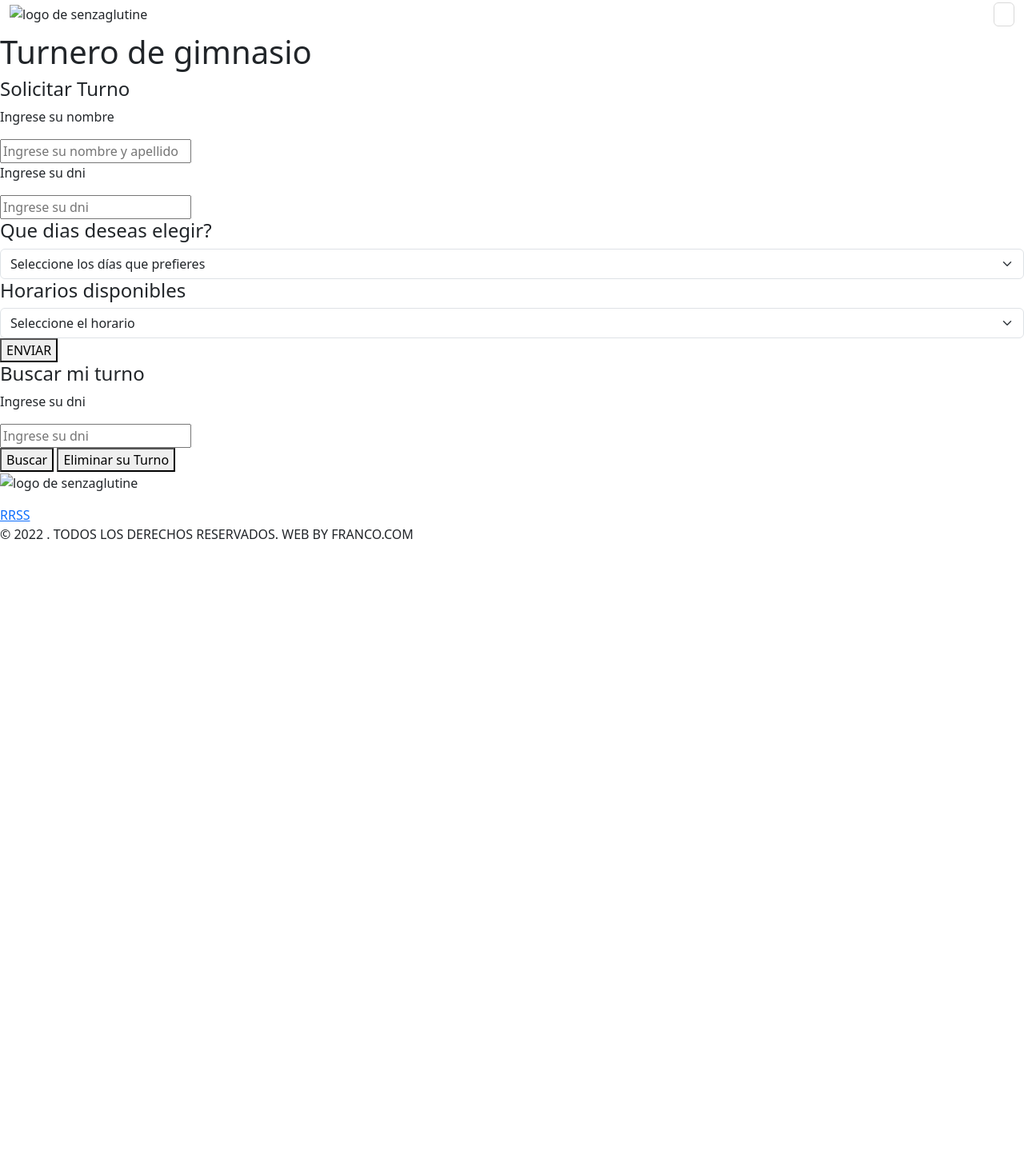
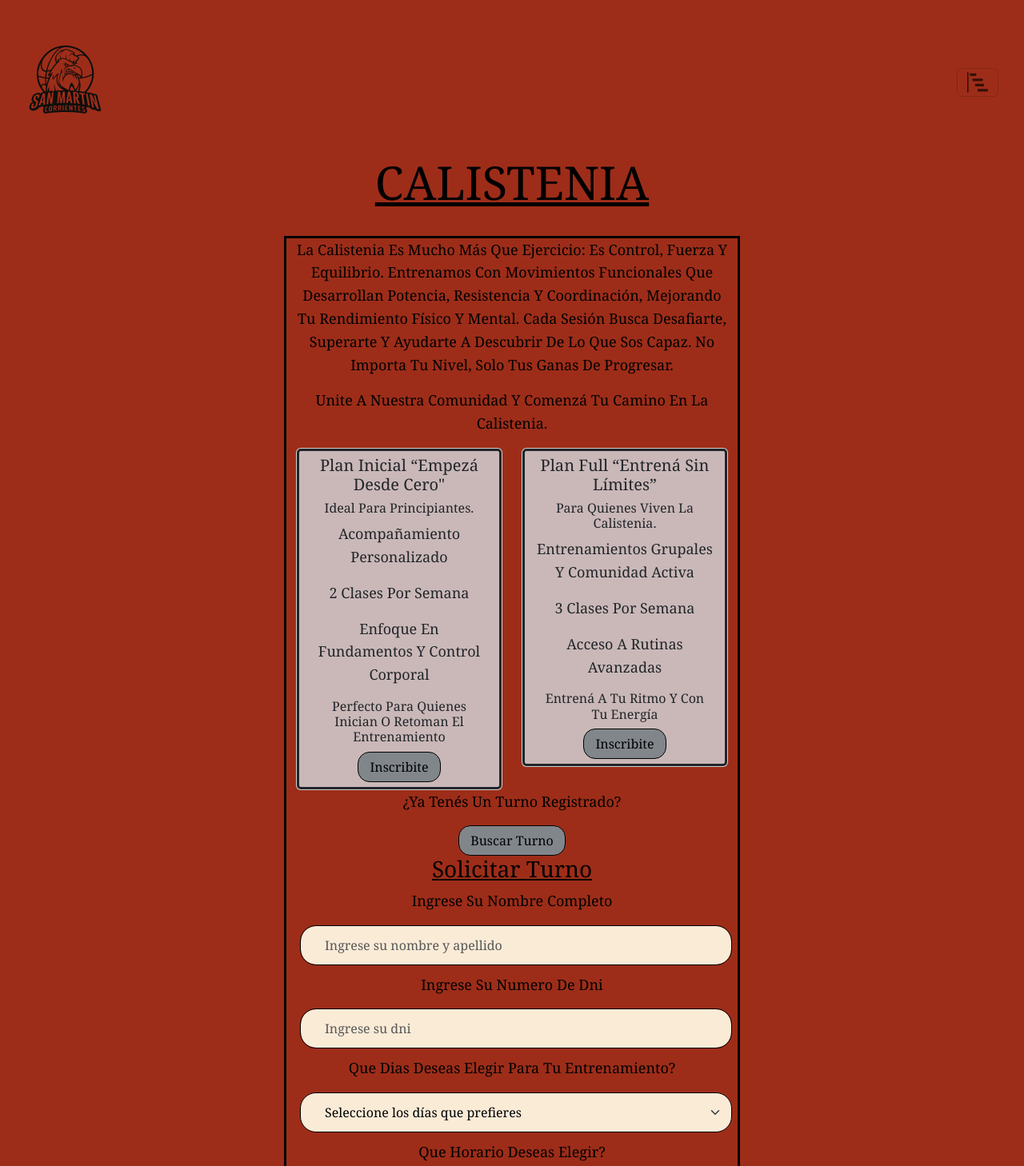
Before and after one commit to Franco98-prg/Turnero, a plain HTML site: page index.html in a window 1280 px wide. Shown: the part 5-1463 px from the top of the page at 80% size. Before the commit the page ends 800 px from the top, so only its background shows below. Drawn offline with nearby package versions, Linux system fonts and the light colour scheme.

Commit message:
ingreso de css, modificaciones en js y estructura armada de html

```diff
--- a/css/style.css
+++ b/css/style.css
@@ -0,0 +1,137 @@
+/*Estilo Body*/
+body{
+    background-color: rgb(157, 45, 25);
+    color: rgb(0, 0, 0);
+    text-transform: capitalize;
+    font-family: Georgia, 'Times New Roman', Times, serif;
+    font-size: 16px;
+    line-height: 1.6;
+    padding: 20px
+}
+
+
+
+h1 {
+    text-align: center;
+    text-decoration: underline;
+    font-size: 58px;
+    padding: 16px;
+    margin: 16px;
+}
+
+h3 {
+    text-align: center;
+    text-decoration: underline;
+
+}
+p{
+    font-size: 18px;
+}
+h5{
+    color: black;
+}
+h6{
+    color: rgb(rgb(88, 88, 88), green, blue);
+}
+/*HEADER*/
+header {
+    padding-top: 30px;
+
+}
+
+.navbar-brand{
+    font-size: 18px;
+
+}
+
+.img-nav{
+    width: 100px;
+}
+
+.bi {
+    height: 26px;
+    width: 26px;
+}
+
+.form-control{
+    background-color: antiquewhite;
+    color: black;
+    display: inline-block;
+    text-decoration: none;
+    border: 1px solid;
+    padding: 12px 30px;
+    border-radius: 20px;
+    margin: 0px 5px 10px 5px;
+}
+
+.form-select{
+    background-color: antiquewhite;
+    color: black;
+    display: inline-block;
+    text-decoration: none;
+    border: 1px solid;
+    padding: 12px 30px;
+    border-radius: 20px;
+    margin: 0px 5px 10px 5px;
+}
+
+/*FOOTER*/
+.footer {
+
+    color: rgb(0, 0, 0);
+    display: flex;
+    flex-direction: row;
+    padding-top: 100px;
+
+}
+.img-footer {
+
+    width: 100px;
+
+}
+
+button {
+    background-color: rgb(129, 134, 139);
+    color: black;
+    display: inline-block;
+    text-decoration: none;
+    border: 1px solid;
+    padding: 6px 14px;
+    border-radius: 15px;
+
+}
+
+button:hover{
+    background-color: rgba(85, 85, 85, 0.447);
+}
+
+.btn{
+    background-color: rgb(129, 134, 139);
+    color: black;
+    display: inline-block;
+    text-decoration: none;
+    border: 1px solid;
+    padding: 6px 14px;
+    border-radius: 15px;
+}
+.btn:hover{
+    background-color: rgba(85, 85, 85, 0.447);
+    color: black;
+}
+
+.card-body{
+    background-color: rgba(90, 34, 34, 0.323);
+    display: inline-block;
+    text-decoration: none;
+    border: 3px solid;
+    padding: 6px 14px;
+    border-radius: 5px;
+}
+
+.estructura{
+    border: 3px solid;
+}
+
+.offcanvas{
+    background-color: rgb(157, 45, 25);
+}
--- a/index.html
+++ b/index.html
@@ -5,16 +5,17 @@
     <meta name="viewport" content="width=device-width, initial-scale=1.0">
     <!--BOOTSTRAP-->
     <link href="https://cdn.jsdelivr.net/npm/bootstrap@5.3.7/dist/css/bootstrap.min.css" rel="stylesheet" integrity="sha384-LN+7fdVzj6u52u30Kp6M/trliBMCMKTyK833zpbD+pXdCLuTusPj697FH4R/5mcr" crossorigin="anonymous">
-
     <!--JS-->
     <script defer src="./js/main.js"></script>
+    <!--CSS-->
+    <link rel="stylesheet" href="./css/style.css">
     <title>Turnero General</title>
 </head>
 <body>
     <header>
         <nav class="navbar">
             <div class="container-fluid">
-                <img class="img-nav" src="" alt=" logo de senzaglutine">
+                <img class="img-nav" src="./assets/4d54a951-a279-4044-a186-b58483a801a5_removalai_preview2.png" alt=" logo de senzaglutine">
                 <button class="navbar-toggler" type="button" data-bs-toggle="offcanvas" data-bs-target="#offcanvasNavbar" aria-controls="offcanvasNavbar" aria-label="Toggle navigation">
                 <svg xmlns="http://www.w3.org/2000/svg" fill="currentColor" class="bi bi-bar-chart-steps" viewBox="0 0 16 16">
                     <path d="M.5 0a.5.5 0 0 1 .5.5v15a.5.5 0 0 1-1 0V.5A.5.5 0 0 1 .5 0M2 1.5a.5.5 0 0 1 .5-.5h4a.5.5 0 0 1 .5.5v1a.5.5 0 0 1-.5.5h-4a.5.5 0 0 1-.5-.5zm2 4a.5.5 0 0 1 .5-.5h7a.5.5 0 0 1 .5.5v1a.5.5 0 0 1-.5.5h-7a.5.5 0 0 1-.5-.5zm2 4a.5.5 0 0 1 .5-.5h6a.5.5 0 0 1 .5.5v1a.5.5 0 0 1-.5.5h-6a.5.5 0 0 1-.5-.5zm2 4a.5.5 0 0 1 .5-.5h7a.5.5 0 0 1 .5.5v1a.5.5 0 0 1-.5.5h-7a.5.5 0 0 1-.5-.5z"/>
@@ -34,54 +35,73 @@
                                 <a class="nav-link active" href="#">Sobre Nosotros</a>
                             </li>
                             <li class="nav-item">
-                                <a class="nav-link active" href="#">Cursos</a>
-                            </li>
-                            <li class="nav-item">
                                 <a class="nav-link active" href="#">Contacto</a>
                             </li>
                             <li class="nav-item">
-                                <a class="nav-link active" href="#">FAQS</a>
+                                <a class="nav-link active" href="#buscar-eliminar">Buscar turnos/ Eliminar un turno</a>
                             </li>
 
                         </ul>
-                        <form class="d-flex mt-3" role="search">
-                            <input class="form-control me-2" type="search" placeholder="Search" aria-label="Search"/>
-                            <button class="btn btn-outline-success" type="submit">Search</button>
-                        </form>
                     </div>
                 </div>
             </div>
         </nav>
     </header>
+
     <main>
-    <h1 class="titulo-principal">Turnero de gimnasio</h1>
+        <h1>CALISTENIA</h1>
+        <div class="container text-center">
+            <div class="row">
+                <div class="col-3"></div>
+                <div class="col-6 estructura">
+                    <section>
+                        <p>La calistenia es mucho más que ejercicio: es control, fuerza y equilibrio. Entrenamos con movimientos funcionales que desarrollan potencia, resistencia y coordinación, mejorando tu rendimiento físico y mental. Cada sesión busca desafiarte, superarte y ayudarte a descubrir de lo que sos capaz. No importa tu nivel, solo tus ganas de progresar.</p>
+                        <p>Unite a nuestra comunidad y comenzá tu camino en la calistenia.</p>
+                        <div class="row">
+                            <div class="col-sm-6 mb-3 mb-sm-0">
+                                <div class="card">
+                                <div class="card-body">
+                                    <h5 class="card-title">Plan Inicial “Empezá desde cero"</h5>
+                                    <h6 class="card-text">Ideal para principiantes.</h6>
+                                    <p>Acompañamiento personalizado</p>
+                                    <p>2 clases por semana</p>
+                                    <p>Enfoque en fundamentos y control corporal</p>
+                                    <h6>Perfecto para quienes inician o retoman el entrenamiento</h6>
+                                    <a href="#solicitar-turno" class="btn btn-primary">Inscribite</a>
+                                </div>
+                                </div>
+                            </div>
+                            <div class="col-sm-6">
+                                <div class="card">
+                                <div class="card-body">
+                                    <h5 class="card-title">Plan Full  “Entrená sin límites”</h5>
+                                    <h6 class="card-text">Para quienes viven la calistenia.</h6>
+                                    <p>Entrenamientos grupales y comunidad activa</p>
+                                    <p>3 clases por semana</p>
+                                    <p>Acceso a rutinas avanzadas </p>
+                                    <h6>Entrená a tu ritmo y con tu energía</h6>
+                                    <a href="#solicitar-turno" class="btn btn-primary">Inscribite</a>
+                                </div>
+                                </div>
+                            </div>
+                        </div>
+                        <p>¿Ya tenés un turno registrado?</p>
+                        <a href="#buscar-eliminar" class="btn">Buscar turno</a>
 
-    <section>
 
-    </section>
+                        <h3 id="solicitar-turno">Solicitar Turno</h3>
+                        <p>Ingrese su nombre completo</p>
+                        <input type="name" placeholder="Ingrese su nombre y apellido" class="form-control" id="nombreInput">
+                        <p>Ingrese su numero de dni</p>
+                        <input type="number" placeholder="Ingrese su dni" class="form-control" id="dniInput">
 
-    <div >
-        <h4>Solicitar Turno</h4>
-    </div>
-    <article id="sacar-turno">
-        <div>
-            <section>
-                <p>Ingrese su nombre</p>
-                <input type="name" placeholder="Ingrese su nombre y apellido" id="nombreInput">
-            </section>
-            <section>
-                <p>Ingrese su dni</p>
-                <input type="number" placeholder="Ingrese su dni" id="dniInput">
-            </section>
-        </div>
-        <div>
-            <h4>Que dias deseas elegir?</h4>
+                        <p>Que dias deseas elegir para tu entrenamiento?</p>
                         <select class="form-select" aria-label="Default select example" id="diasInput">
                             <option value="" selected>Seleccione los días que prefieres</option>
                             <option value="Lunes, Miércoles y Viernes">Lunes, Miércoles y Viernes</option>
                             <option value="Martes y Jueves">Martes y Jueves</option>
                         </select>
-            <h4>Horarios disponibles</h4>
+                        <p>que horario deseas elegir?</p>
                         <select class="form-select" aria-label="Default select example" id="horarioInput">
                             <option value="" selected>Seleccione el horario</option>
                             <option value="7:30">7:30</option>
@@ -97,26 +117,36 @@
                         </select>
                             <div id="contenedor"></div>
                             <button id="button-enviar">ENVIAR</button>
-        </div>
 
-    </article>
-    <div>
-        <h4>Buscar mi turno</h4>
+                    </section>
                     <section>
-                <p>Ingrese su dni</p>
-                <input type="number" placeholder="Ingrese su dni" id="dniBuscarInput">
-            </section>
+
+                        <p>La calistenia es una disciplina de entrenamiento físico que utiliza el peso del propio cuerpo como resistencia para desarrollar fuerza, control y movilidad. Su base está en el movimiento natural: empujar, traccionar, sostener y equilibrar el cuerpo de forma consciente y progresiva.A diferencia del entrenamiento tradicional con máquinas o pesas, la calistenia busca fortalecer el cuerpo de manera funcional, mejorando la coordinación, la estabilidad y la conexión mente-músculo. Es un sistema adaptable a todos los niveles, desde principiantes hasta atletas avanzados, que permite evolucionar paso a paso con ejercicios cada vez más desafiantes.</p>
+
+                        <p>Más que una rutina, la calistenia es una filosofía de entrenamiento. Fomenta la disciplina, la constancia y la autosuperación, valores que se reflejan tanto dentro como fuera del espacio de práctica. Además, promueve el movimiento libre, la creatividad corporal y la consciencia postural, haciendo del cuerpo la principal herramienta para alcanzar bienestar físico y mental. Entrenar calistenia significa construir fuerza real, equilibrio y control, entendiendo que el progreso se logra con dedicación y paciencia. Cada sesión es una oportunidad para mejorar la técnica, desafiar los límites personales y descubrir nuevas formas de moverse.</p>
+                        <h3 id="buscar-eliminar">Buscar mi turno/ Eliminar mi turno</h3>
+
+                        <p>Ingrese su numero de dni</p>
+                        <input type="number" placeholder="Ingrese su dni" class="form-control" id="dniBuscarInput">
+
                         <div id="contenedorBuscar"></div>
                         <button id="button-buscar">Buscar</button>
                         <button id= "button-eliminar">Eliminar su Turno</button>
+                    </section>
+
                 </div>
+                <div class="col-3"></div>
+            </div>
+        </div>
+
+
 
 
     </main>
     <footer>
         <section class="footer">
             <figure>
-                <img class="img-footer" src="" alt="logo de senzaglutine">
+                <img class="img-footer" src="./assets/4d54a951-a279-4044-a186-b58483a801a5_removalai_preview3.png" alt="logo de senzaglutine">
             </figure>
             <div>
                 <a href="">RRSS</a>
```
Also changed, not shown: assets/4d54a951-a279-4044-a186-b58483a801a5_removalai_preview.png (added), assets/4d54a951-a279-4044-a186-b58483a801a5_removalai_preview2.png (added), assets/4d54a951-a279-4044-a186-b58483a801a5_removalai_preview3.png (added), assets/YTo0OntzOjI6ImlkIjtpOjEyMTUzMDtzOjE6InciO2k6MzAwO3M6MToiaCI7aTozMDA7czoxOiJ0IjtzOjE5OiJtYXAtY2Fyb3VzZWwtc2xpZGVyIjt9.webp (added). Lines whose indentation alone changed are shown as unchanged.
